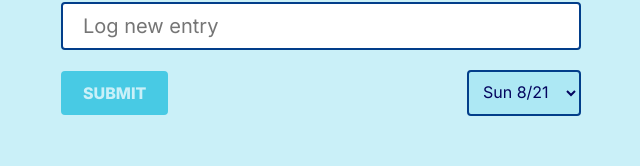
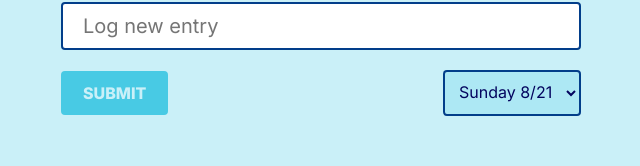
Before and after one commit to josh-collinsworth/drink-tracker, a SvelteKit app: page / in a window 1280 px wide. Shown: the part 231-397 px from the top of the page, without its empty margins (319-959 px from the left). Built offline with nearby package versions, Linux system fonts and the light colour scheme.

Commit message:
Update save message

```diff
--- a/src/routes/+page.svelte
+++ b/src/routes/+page.svelte
@@ -7,7 +7,7 @@
   let date: string = getRollingDates()[0]
 
   const save = () => {
-    const confirmation = confirm(`Save new drink ${tag} for today, ${new Date().toLocaleDateString('en-US')}?`)
+    const confirmation = confirm(`Save new entry ${tag} on ${dayName}, ${shortDate}?`)
     if (!confirmation) return false
     const items = loadDrinks() || []
     localStorage.setItem(
@@ -31,6 +31,8 @@
 
   $: drinksToday =  history.filter(item => item.date === new Date().toLocaleDateString()).length
   $: drinksThisWeek =  history.filter(item => getRollingDates().includes(item.date)).length
+  $: dayName = new Date(date).toLocaleDateString('en-US', { weekday: 'long' })
+  $: shortDate = date.slice(0, -5)
 
   export let data: { history: [] }
   let history: Drink[] = data.history || []
@@ -69,7 +71,7 @@
         <select bind:value={date}>
           {#each getRollingDates() as date, i}
           <option value={date} default={!i}>
-            {new Date(date).toLocaleDateString('en-US', { weekday: 'short' })} {date.slice(0, -5)}
+            {dayName} {shortDate}
           </option>
           {/each}
         </select>
```
